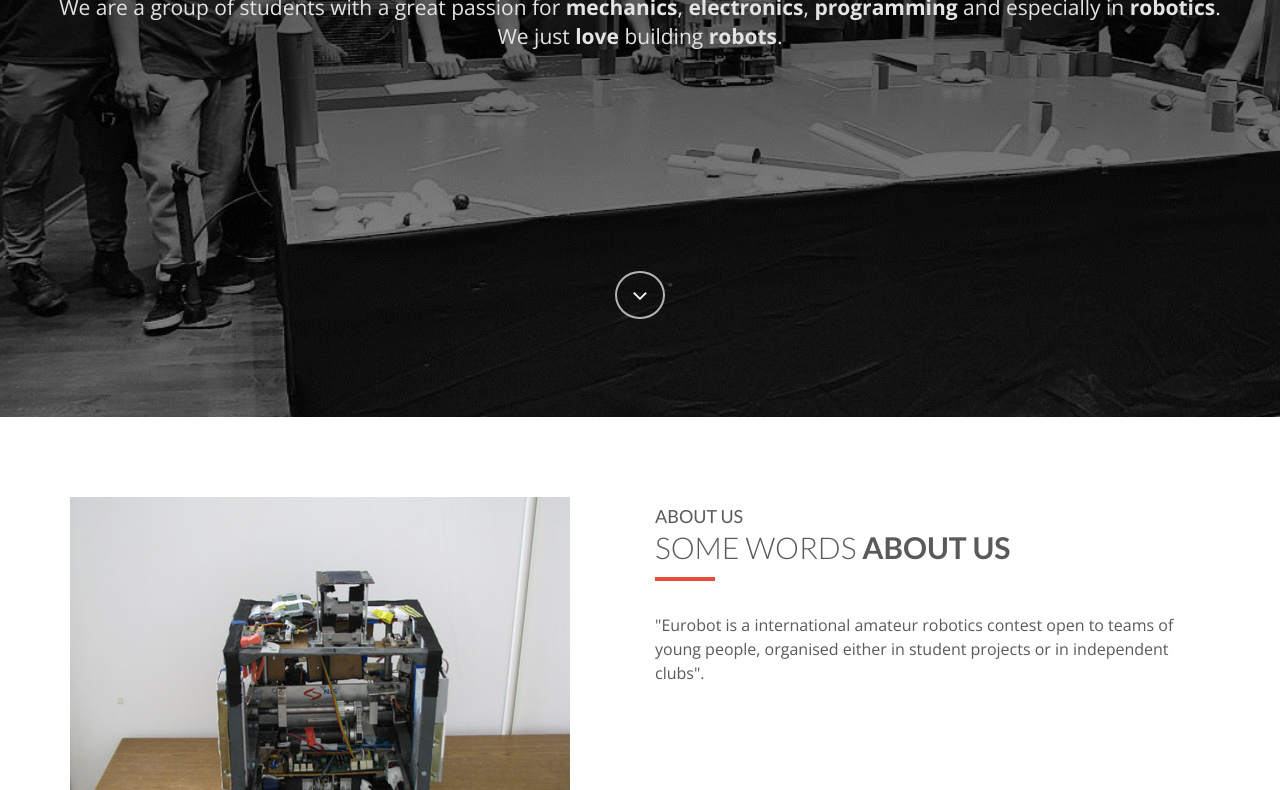
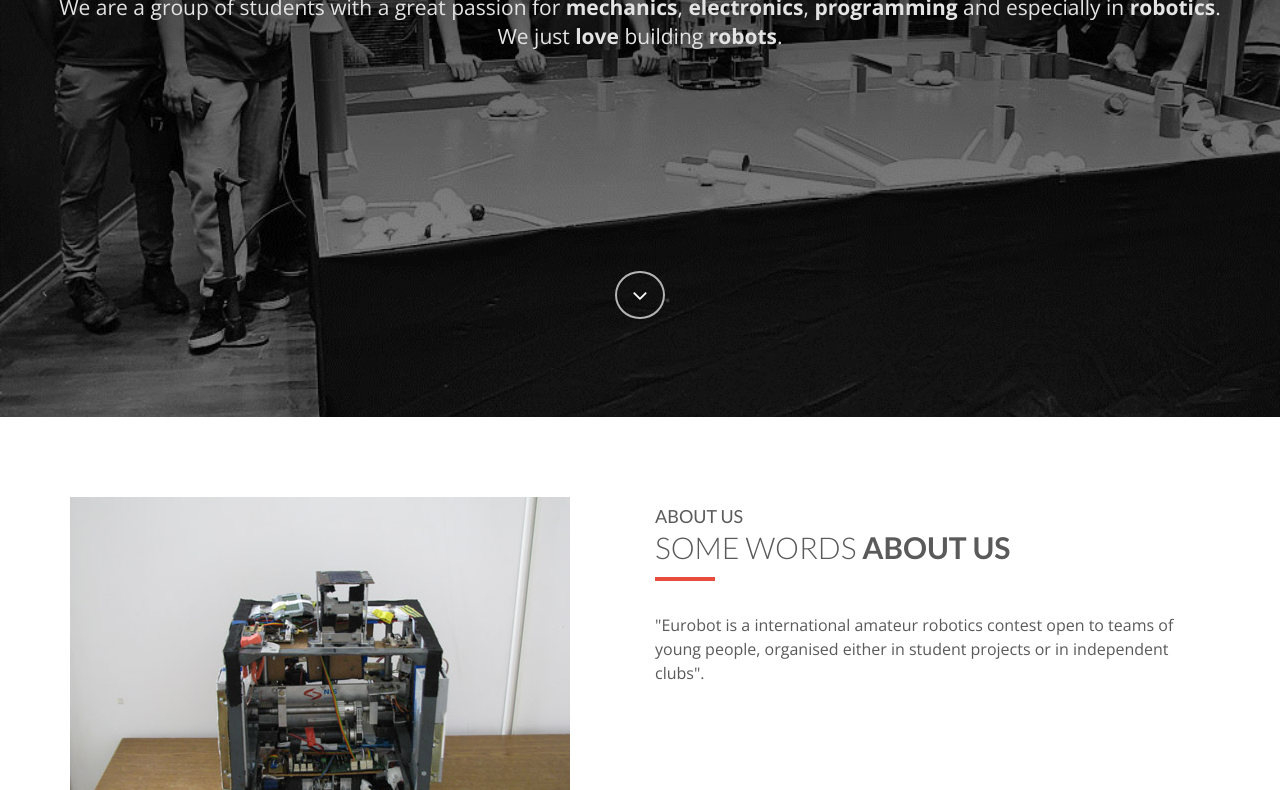
Before and after one commit to memristor/website, a plain HTML site: page index.html in a window 1280 px wide. Shown: the part 333-1123 px from the top of the page. Drawn offline with nearby package versions, Linux system fonts and the light colour scheme.

Commit message:
Cover photo changed

```diff
--- a/landing/css/style.css
+++ b/landing/css/style.css
@@ -119,7 +119,7 @@ font-weight: 900;
 /* Home Style */
 #tf-home{
 	background: url(../img/backgrounds/MemristorTeam.jpg);
-	background-size: 110% 100%;
+	background-size: cover;
 	background-position: center;
 	background-attachment: fixed;
 	background-repeat: no-repeat;
```
